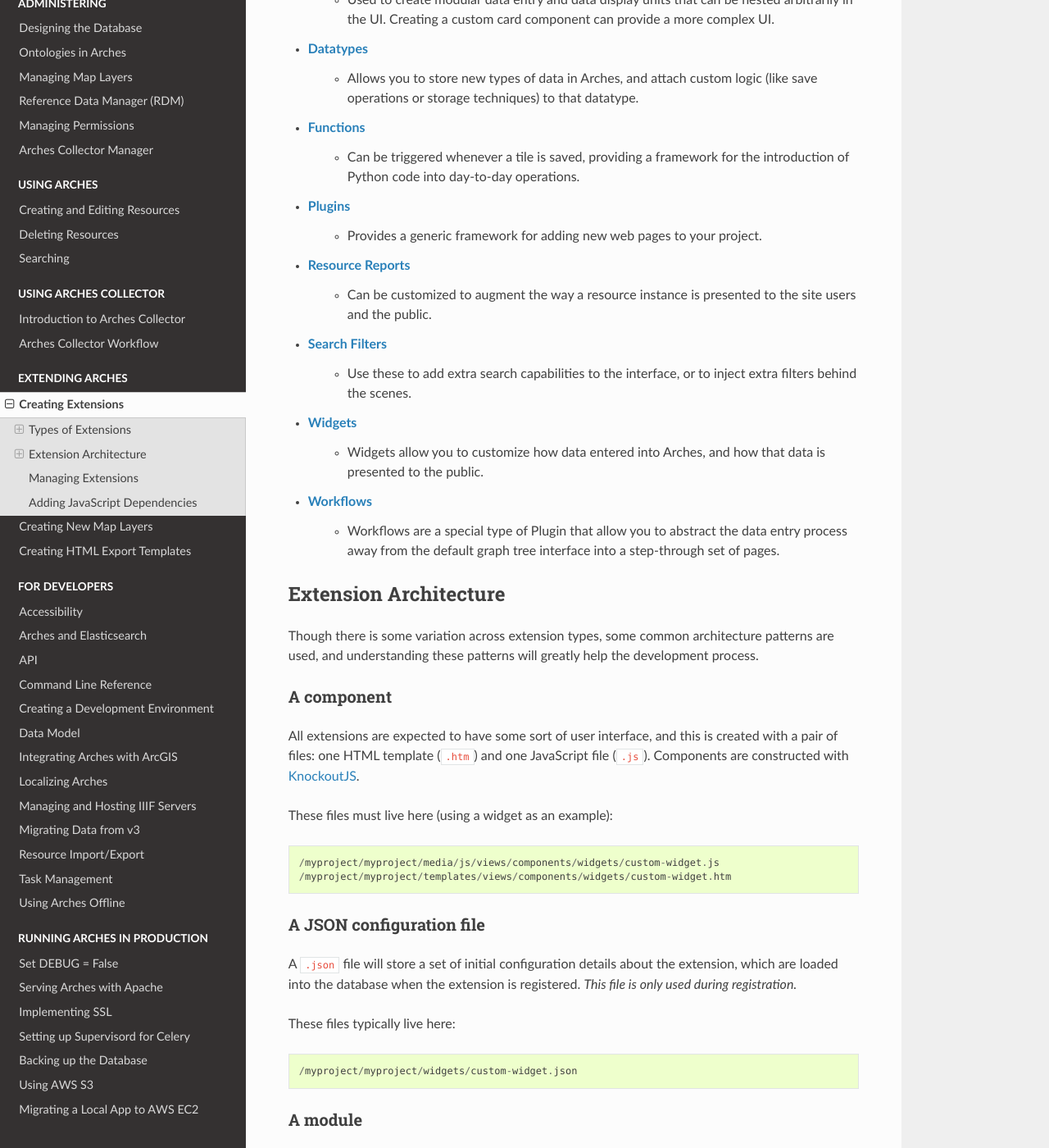
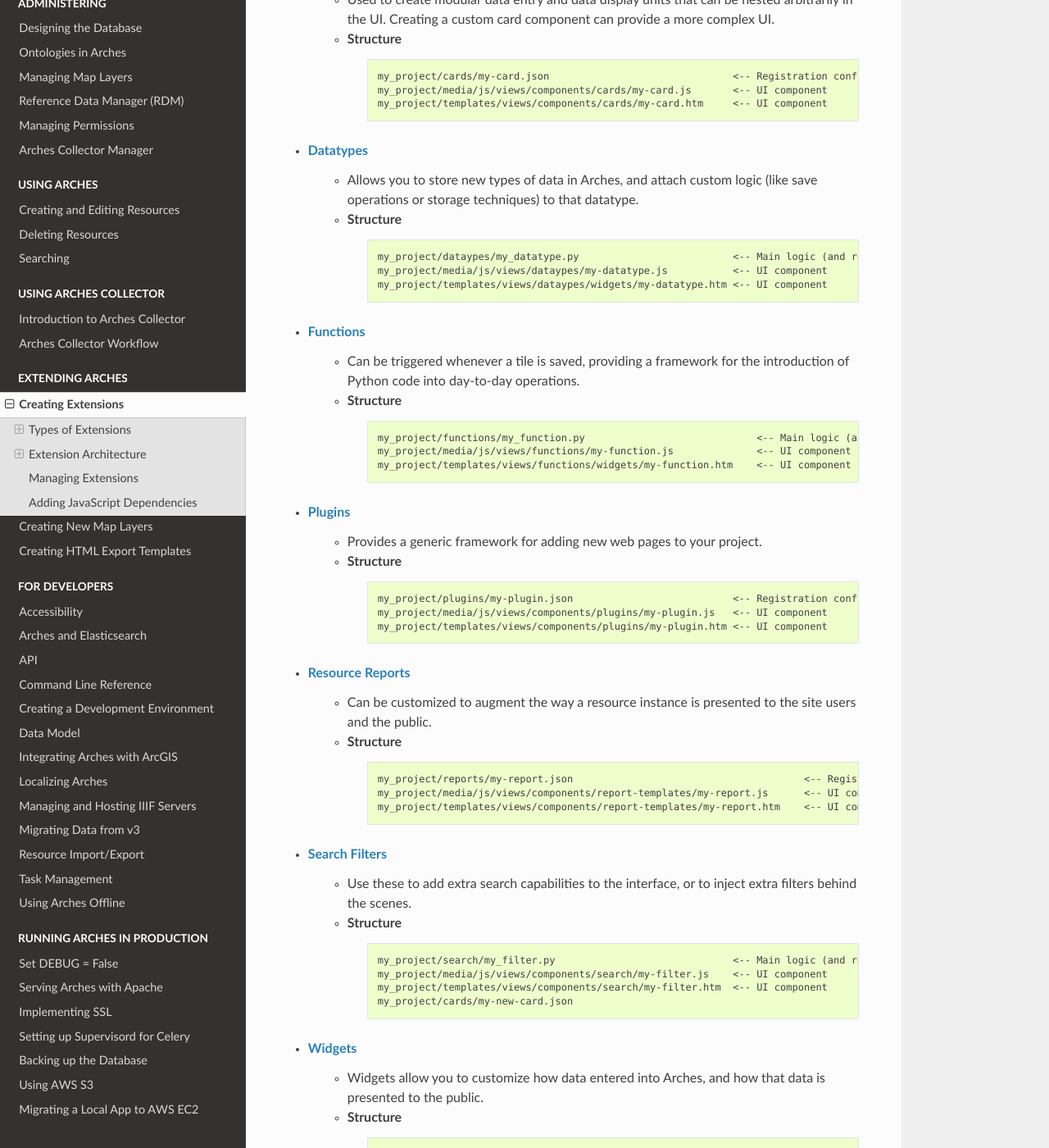
Before and after one commit to archesproject/arches-docs, a Sphinx documentation site: the page built from docs/creating-extensions.rst, in a window 1280 px wide and 1400 px high, scrolled down 360 px. Shown: the whole window at 82% size. Built offline with Sphinx 7.4.7 and the Read the Docs theme 2.0.0, drawn with Linux system fonts in a browser that asks for light colours; some of the changed text lies outside the part shown.

Commit message:
improve extension architecture/structure information

```diff
--- a/docs/creating-extensions.rst
+++ b/docs/creating-extensions.rst
@@ -15,25 +15,82 @@
 
 - :doc:`Card Components <extensions/card-components>`
     - Used to create modular data entry and data display units that can be nested arbitrarily in the UI. Creating a custom card component can provide a more complex UI.
+    - **Structure**
+
+        .. code-block:: text
+
+            my_project/cards/my-card.json                               <-- Registration config
+            my_project/media/js/views/components/cards/my-card.js       <-- UI component
+            my_project/templates/views/components/cards/my-card.htm     <-- UI component
 - :doc:`Datatypes <extensions/datatypes>`
     - Allows you to store new types of data in Arches, and attach custom logic (like save operations or storage techniques) to that datatype.
+    - **Structure**
+
+        .. code-block:: text
+
+            my_project/dataypes/my_datatype.py                          <-- Main logic (and registration config)
+            my_project/media/js/views/dataypes/my-datatype.js           <-- UI component
+            my_project/templates/views/dataypes/widgets/my-datatype.htm <-- UI component
 - :doc:`Functions <extensions/functions>`
     - Can be triggered whenever a tile is saved, providing a framework for the introduction of Python code into day-to-day operations.
+    - **Structure**
+
+        .. code-block:: text
+
+            my_project/functions/my_function.py                             <-- Main logic (and registration config)
+            my_project/media/js/views/functions/my-function.js              <-- UI component
+            my_project/templates/views/functions/widgets/my-function.htm    <-- UI component
 - :doc:`Plugins <extensions/plugins>`
     - Provides a generic framework for adding new web pages to your project.
+    - **Structure**
+
+        .. code-block:: text
+
+            my_project/plugins/my-plugin.json                           <-- Registration config
+            my_project/media/js/views/components/plugins/my-plugin.js   <-- UI component
+            my_project/templates/views/components/plugins/my-plugin.htm <-- UI component
 - :doc:`Resource Reports <extensions/resource-reports>`
     - Can be customized to augment the way a resource instance is presented to the site users and the public.
+    - **Structure**
+
+        .. code-block:: text
+
+            my_project/reports/my-report.json                                       <-- Registration config
+            my_project/media/js/views/components/report-templates/my-report.js      <-- UI component
+            my_project/templates/views/components/report-templates/my-report.htm    <-- UI component
 - :doc:`Search Filters <extensions/search-filters>`
     - Use these to add extra search capabilities to the interface, or to inject extra filters behind the scenes.
+    - **Structure**
+
+        .. code-block:: text
+
+            my_project/search/my_filter.py                              <-- Main logic (and registration config)
+            my_project/media/js/views/components/search/my-filter.js    <-- UI component
+            my_project/templates/views/components/search/my-filter.htm  <-- UI component
+            my_project/cards/my-new-card.json
 - :doc:`Widgets <extensions/widgets>`
     - Widgets allow you to customize how data entered into Arches, and how that data is presented to the public.
+    - **Structure**
+
+        .. code-block:: text
+
+            my_project/widgets/my-widget.json                           <-- Registration config
+            my_project/media/js/views/components/widgets/my-widget.js   <-- UI component
+            my_project/templates/views/components/widgets/my-widget.htm <-- UI component
 - :doc:`Workflows <extensions/workflows>`
     - Workflows are a special type of Plugin that allow you to abstract the data entry process away from the default graph tree interface into a step-through set of pages.
+    - **Structure**
+
+        .. code-block:: text
+
+            my_project/plugins/my-workflow.json                             <-- Registration config
+            my_project/media/js/views/components/plugins/my-workflow.js     <-- UI component
+            my_project/templates/views/components/plugins/my-workflow.htm   <-- UI component
 
 Extension Architecture
 ======================
 
-Though there is some variation across extension types, some common architecture patterns are used, and understanding these patterns will greatly help the development process.
+Though there is some variation across extension types, Arches does use a common architecture pattern to construct extensions. Generally speaking, the user interface for the extension exists in a new **component** (JS/HTML), and any backend code (if applicable) will be in a **module** (Python). Initial configuration details will be stored in **json**.
 
 A component
 -----------
@@ -63,6 +120,16 @@
 
     /myproject/myproject/datatypes/custom_function.py
 
+Extension Data Models
+---------------------
+
+The backend models for each extension type are shown below.
+
+.. figure:: images/extension-model-2022-04-18.png
+    :width: 100%
+    :align: center
+
+    Each extension type is stored in a database table for its kind. *Workflows* are techinally *Plugins* so there is no separate table for them.
 
 Managing Extensions
 ===================
```
Also changed, not shown: docs/images/extension-model-2022-04-18.png (added).
